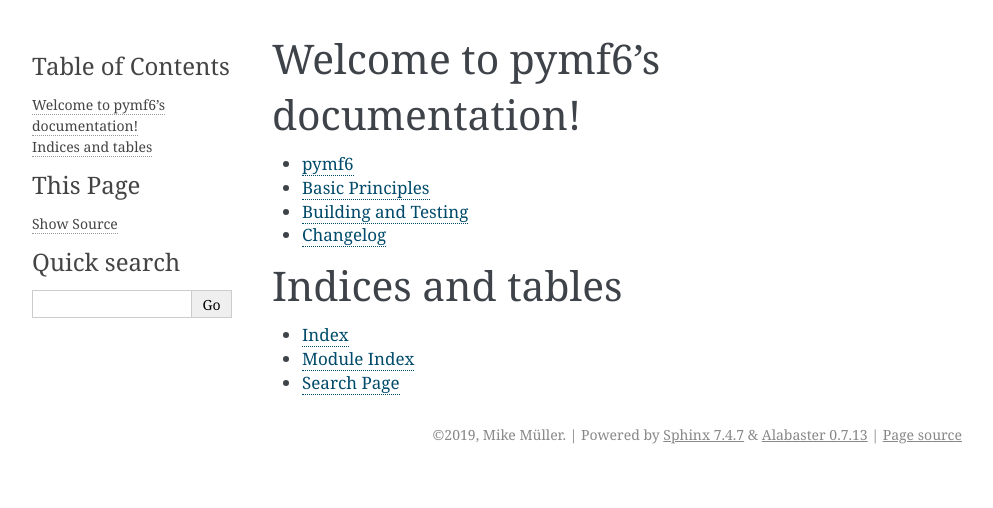
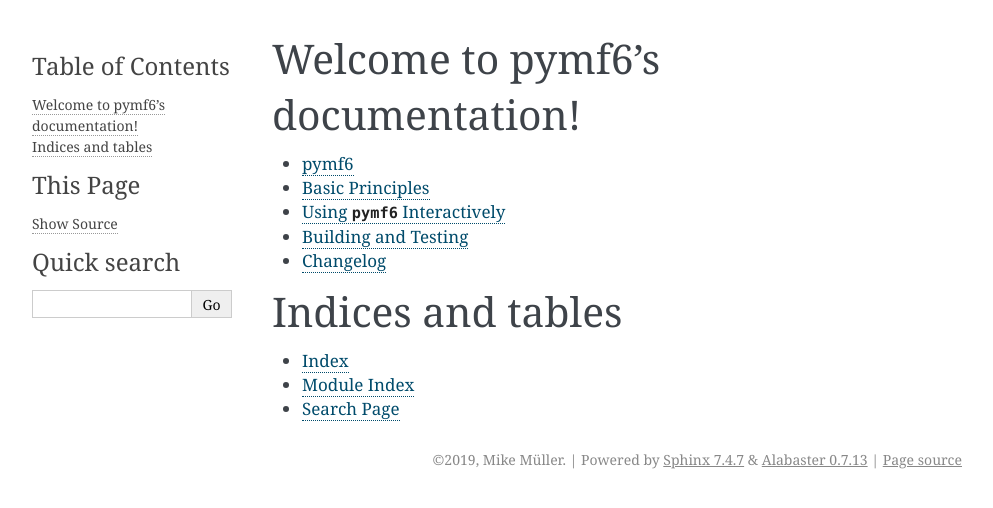
Before and after one commit to hydrocomputing/pymf6, a Sphinx documentation site: the page built from doc/index.rst, in a window 1280 px wide. Shown: the top 508 px of the page, without its empty margins (148-1141 px from the left). Built offline with Sphinx 7.4.7, drawn with Linux system fonts in a browser that asks for light colours; part of the change alters nothing that is shown.

```diff
--- a/doc/conf.py
+++ b/doc/conf.py
@@ -35,7 +35,7 @@ release = '0.3.1'
 # ones.
 extensions = [
     'm2r',
-
+    'nbsphinx'
 ]
 
 source_suffix = {
@@ -67,3 +67,10 @@ html_theme = 'alabaster'
 # relative to this directory. They are copied after the builtin static files,
 # so a file named "default.css" will overwrite the builtin "default.css".
 html_static_path = ['_static']
+
+
+
+exclude_patterns = ['_build',
+                    '**.ipynb_checkpoints',
+                    'requirements.txt',
+                    'examples/**/description.txt']
--- a/doc/index.rst
+++ b/doc/index.rst
@@ -12,6 +12,7 @@ Welcome to pymf6's documentation!
 
    readme.rst
    principle.md
+   notebooks/Interactive
    developer.rst
    changelog.md
 
```
Also changed, not shown: doc/notebooks/Interactive.ipynb.
